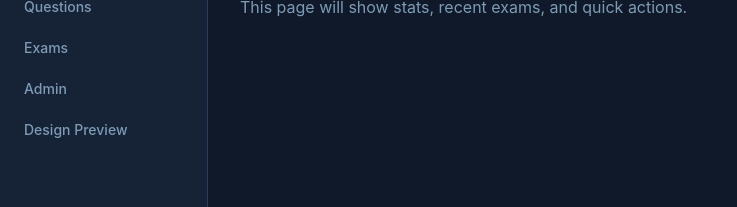
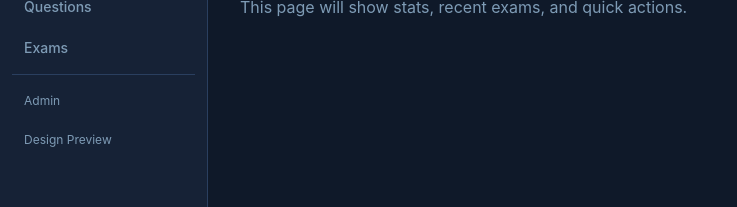
Before and after one commit to Jailsonsdsj/agent-experiment, a React (Vite) app in the folder System/Frontend/: page / in a window 1280 px wide. Shown: the part 144-351 px from the top of the page, without its empty margins (0-737 px from the left). Built offline with nearby package versions, Linux system fonts and the light colour scheme; no server answers.

Commit message:
P908 Improve menu navbar

```diff
--- a/System/Frontend/src/components/AppLayout.tsx
+++ b/System/Frontend/src/components/AppLayout.tsx
@@ -20,8 +20,9 @@ export default function AppLayout() {
           <NavItem to="/" label="Dashboard" end />
           <NavItem to="/questions" label="Questions" />
           <NavItem to="/exams" label="Exams" />
-          <NavItem to="/admin" label="Admin" />
-          <NavItem to="/design" label="Design Preview" />
+          <hr className="border-agt-border my-agt-1" />
+          <NavItem to="/admin" label="Admin" ghost />
+          <NavItem to="/design" label="Design Preview" ghost />
         </nav>
       </aside>
 
@@ -33,7 +34,7 @@ export default function AppLayout() {
   );
 }
 
-function NavItem({ to, label, end }: { to: string; label: string; end?: boolean }) {
+function NavItem({ to, label, end, ghost }: { to: string; label: string; end?: boolean; ghost?: boolean }) {
   return (
     <NavLink
       to={to}
@@ -41,11 +42,17 @@ function NavItem({ to, label, end }: { to: string; label: string; end?: boolean
       className={({ isActive }) =>
         [
           'flex items-center px-agt-3 py-agt-2 rounded-agt-md',
-          'text-agt-sm font-medium font-agt-sans',
           'transition-colors duration-150',
-          isActive
-            ? 'bg-agt-elevated text-agt-primary'
-            : 'text-agt-text-muted hover:bg-agt-elevated hover:text-agt-text',
+          ghost
+            ? 'text-agt-xs font-normal font-agt-sans text-agt-text-muted hover:text-agt-text'
+            : 'text-agt-sm font-medium font-agt-sans',
+          ghost && isActive
+            ? 'text-agt-text'
+            : !ghost && isActive
+              ? 'bg-agt-elevated text-agt-primary'
+              : !ghost
+                ? 'text-agt-text-muted hover:bg-agt-elevated hover:text-agt-text'
+                : '',
         ].join(' ')
       }
     >
```
